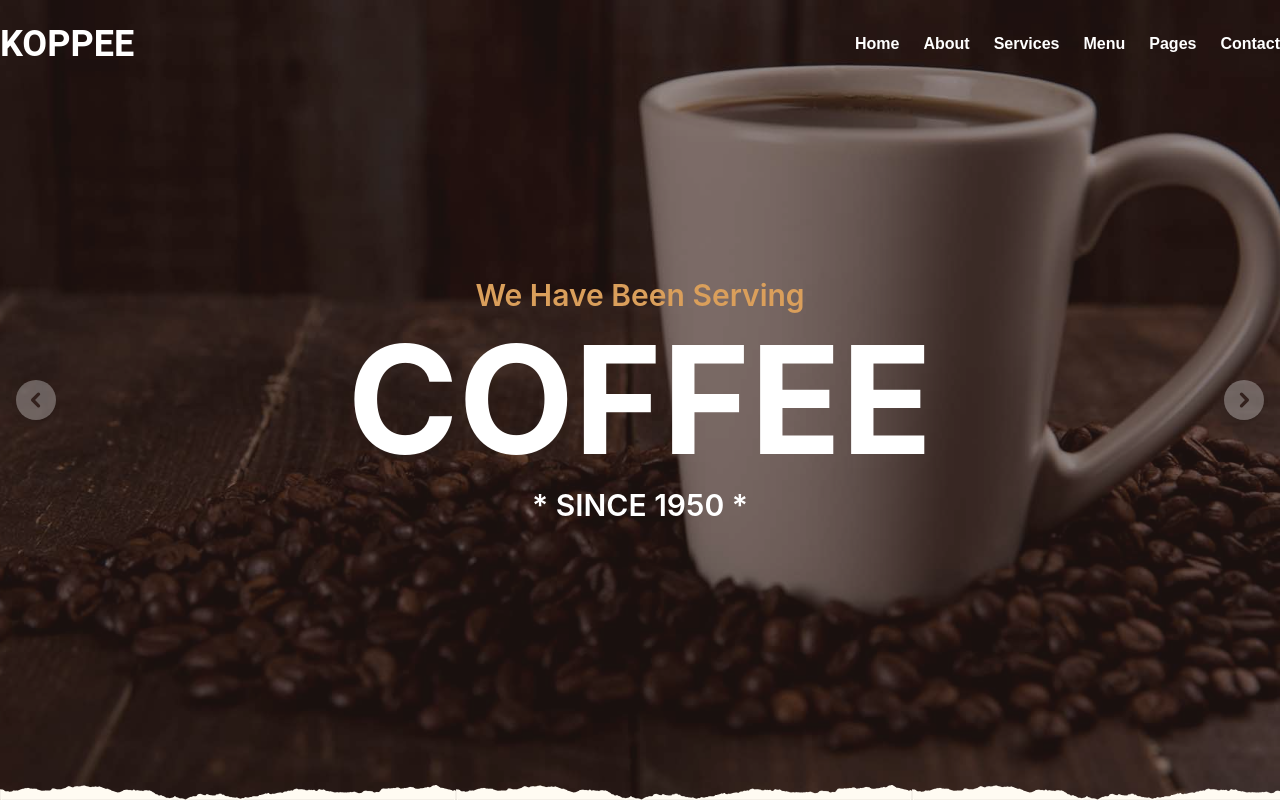
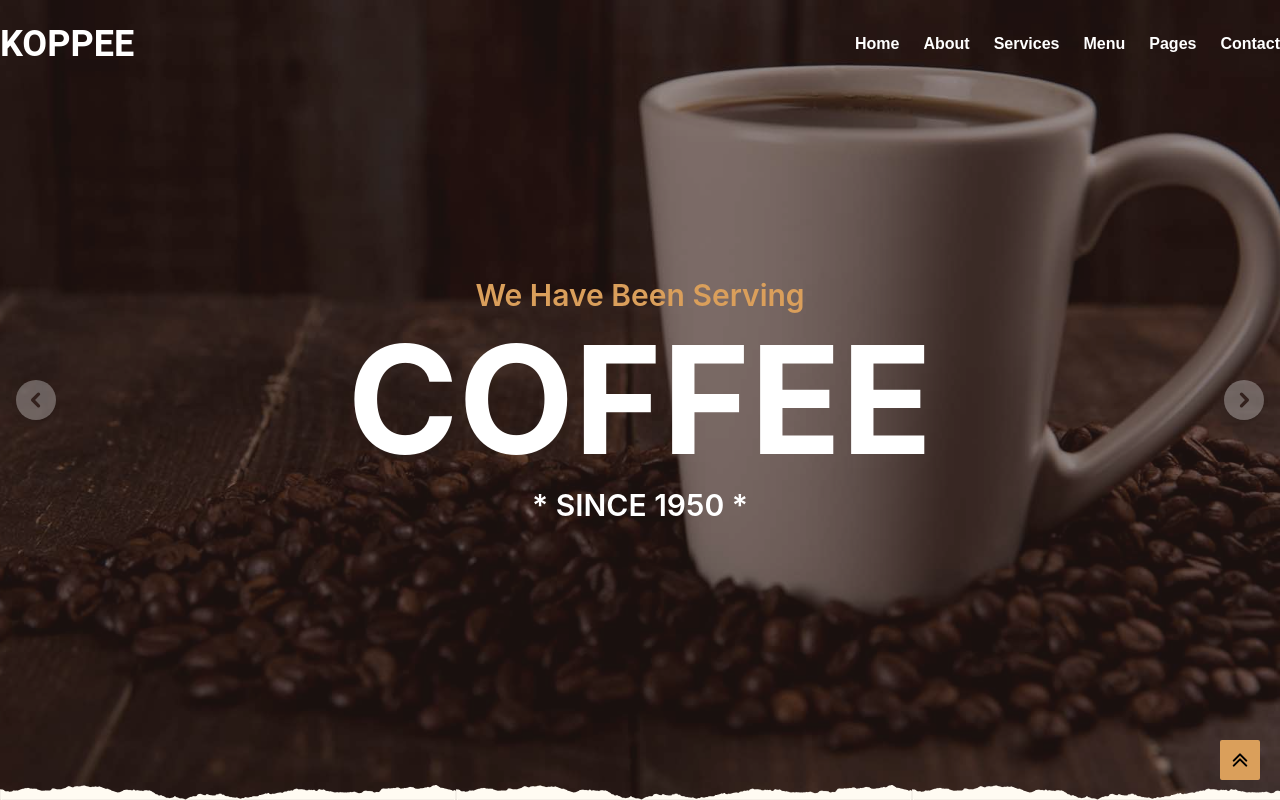
Before and after one commit to NouzNoushad/React-Flutter-Go-Pros, a React (Create React App) app in the folder koppee/: page / in a window 1280 px wide. Built offline with nearby package versions, Linux system fonts and the light colour scheme.

Commit message:
scroll up button

```diff
--- a/koppee/src/Main/main.tsx
+++ b/koppee/src/Main/main.tsx
@@ -1,12 +1,14 @@
 import React from 'react'
 import Header from './header'
 import MainHome from './home'
+import ScrollUpButton from './scrollButton'
 
 export default function Main() {
     return (
         <>
+            <ScrollUpButton />
             <Header />
-            <MainHome/>
+            <MainHome />
         </>
     )
 }
--- /dev/null
+++ b/koppee/src/Main/scrollButton.tsx
@@ -0,0 +1,26 @@
+import React, { useEffect, useState } from 'react'
+
+export default function ScrollUpButton() {
+    const [scrollBtn, setScrollBtn] = useState("hidden")
+
+    const handleScroll = () => {
+        const windowHeight = window.scrollY
+        setScrollBtn(
+            windowHeight > 500 ? 'hidden' : "fixed bottom-[20px] right-[20px] h-[40px] w-[40px] bg-secondary rounded-sm transition-all duration-200 z-40"
+        )
+    }
+
+    useEffect(() => {
+        handleScroll()
+        window.addEventListener('scroll', handleScroll)
+        return () => window.addEventListener('scroll', handleScroll)
+    })
+    return (
+        <a href="#home" className={scrollBtn}>
+            <svg xmlns="http://www.w3.org/2000/svg" fill="none" viewBox="0 0 24 24" stroke-width="2.5" stroke="currentColor" className="size-5 absolute top-[50%] left-[50%] translate-x-[-50%] translate-y-[-50%]">
+                <path stroke-linecap="round" stroke-linejoin="round" d="m4.5 18.75 7.5-7.5 7.5 7.5" />
+                <path stroke-linecap="round" stroke-linejoin="round" d="m4.5 12.75 7.5-7.5 7.5 7.5" />
+            </svg>
+        </a>
+    )
+}
```
